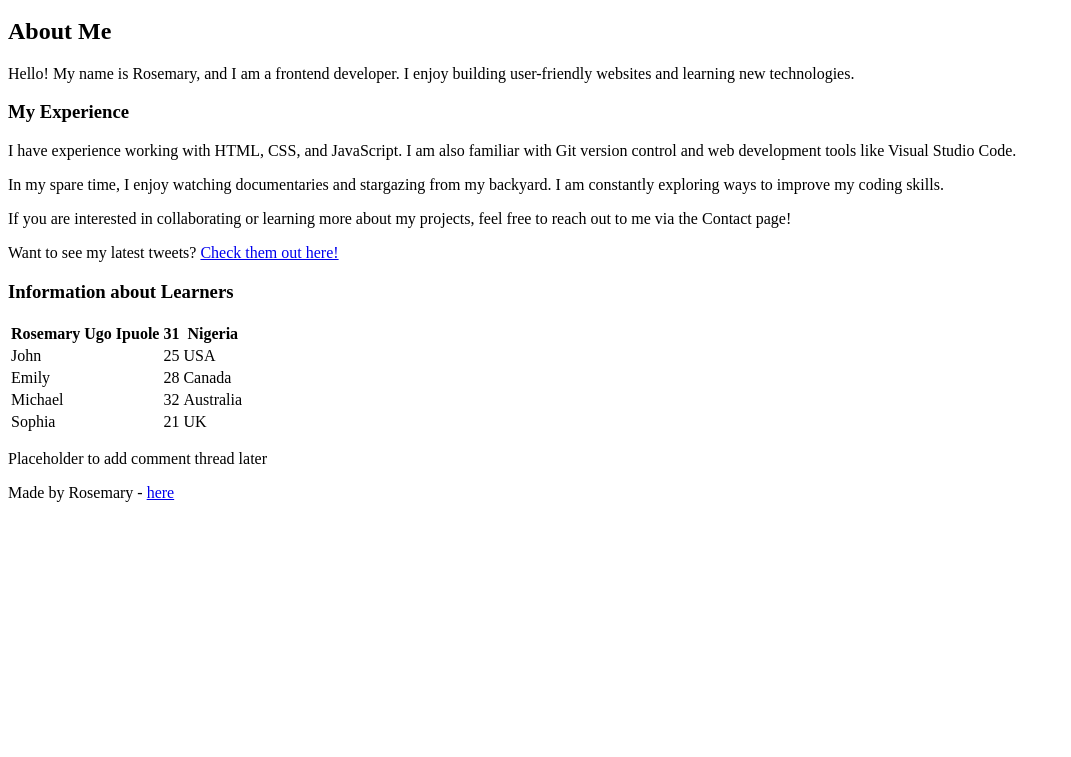
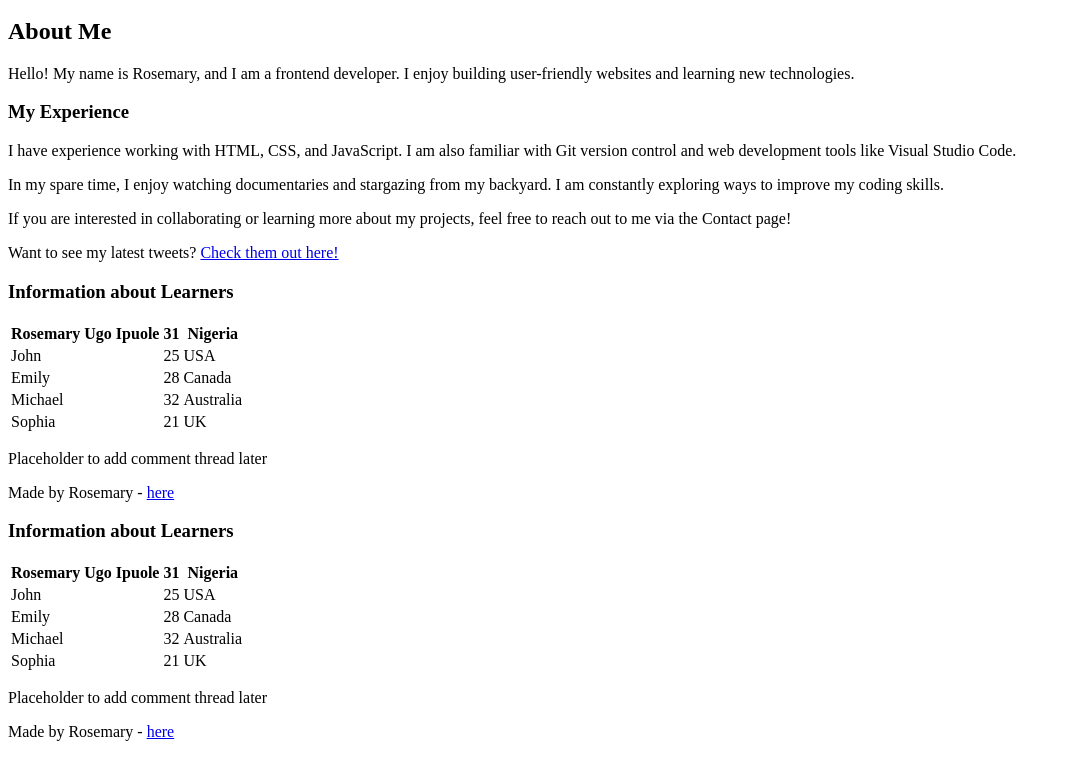
Before and after one commit to Rubyugo93/My_First_Portfolio, a plain HTML site: page html_basic/index.html in a window 1280 px wide. Shown: the part 100-857 px from the top of the page, without its empty margins (0-1071 px from the left). Before the commit the page ends 800 px from the top, so only its background shows below. Drawn offline with Linux system fonts and the light colour scheme.

Commit message:
Update index.html
updated index_html

```diff
--- a/html_basic/index.html
+++ b/html_basic/index.html
@@ -73,3 +73,49 @@
     </footer>
 </body>
 </html>
+
+                <h3>Information about Learners</h3>
+                <table>
+                    <thead>
+                        <tr>
+                            <th>Rosemary Ugo Ipuole</th>
+                            <th>31</th>
+                            <th>Nigeria</th>
+                        </tr>
+                    </thead>
+                    <tbody>
+                        <tr>
+                            <td>John</td>
+                            <td>25</td>
+                            <td>USA</td>
+                        </tr>
+                        <tr>
+                            <td>Emily</td>
+                            <td>28</td>
+                            <td>Canada</td>
+                        </tr>
+                        <tr>
+                            <td>Michael</td>
+                            <td>32</td>
+                            <td>Australia</td>
+                        </tr>
+                        <tr>
+                            <td>Sophia</td>
+                            <td>21</td>
+                            <td>UK</td>
+                        </tr>
+                    </tbody>
+                </table>
+            </div>
+
+        </article>
+        <aside>
+            <p>Placeholder to add comment thread later</p>
+        </aside>
+    </main>
+
+    <footer>
+        <p>Made by Rosemary - <a href="https://twitter.com/ipuolerosemary" target="_blank">here</a></p>
+    </footer>
+</body>
+</html>
```
